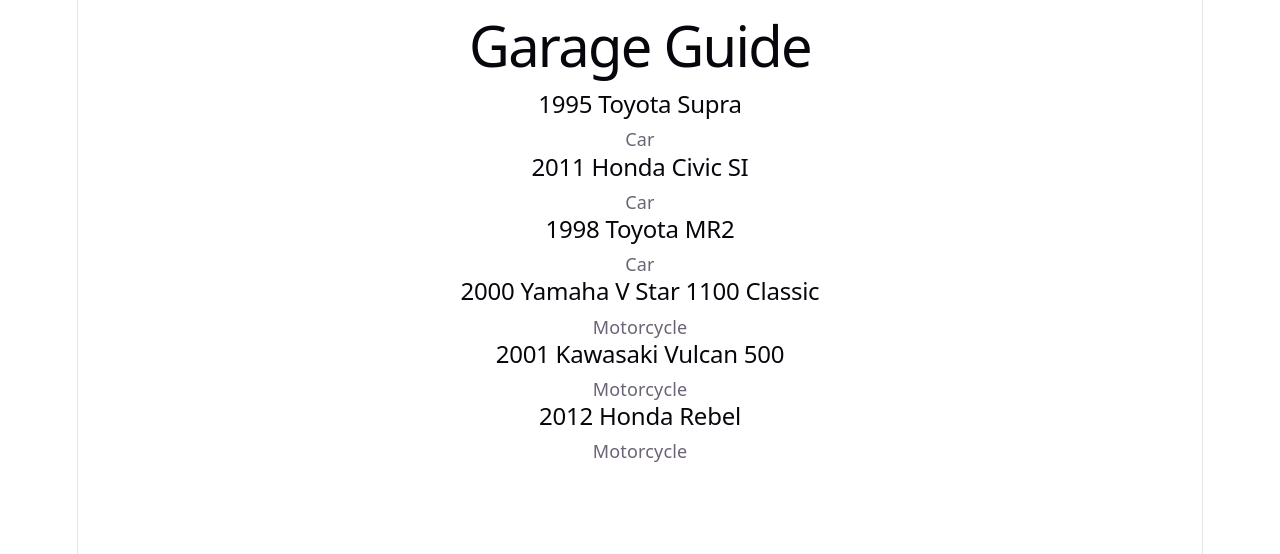
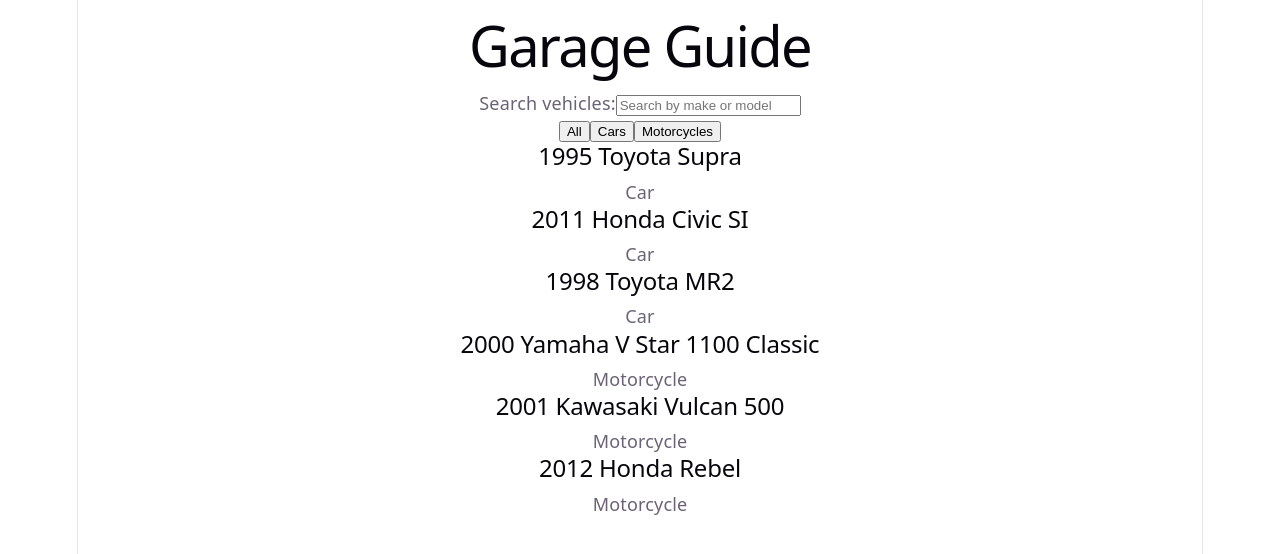
Before and after one commit to mseng12/garage-guide, a React (Vite) app: page / in a window 1280 px wide. Shown: the top 554 px of the page. Built offline with nearby package versions, Linux system fonts and the light colour scheme.

Commit message:
Add vehicle search and type filter

```diff
--- a/src/App.jsx
+++ b/src/App.jsx
@@ -1,15 +1,55 @@
+import { useState } from "react";
 import vehicles from "./data/vehicles";
 import VehicleCard from "./components/VehicleCard";
 
 function App() {
+  const [searchTerm, setSearchTerm] = useState("");
+  const [selectedType, setSelectedType] = useState("All");
+
+const filteredVehicles = vehicles.filter((vehicle) => {
+  const searchText = searchTerm.toLowerCase();
+
+  const matchesSearch =
+    vehicle.make.toLowerCase().includes(searchText) ||
+    vehicle.model.toLowerCase().includes(searchText);
+
+  const matchesType =
+    selectedType === "All" || vehicle.type === selectedType;
+
+  return matchesSearch && matchesType;
+});
+
   return (
     <main>
       <h1>Garage Guide</h1>
 
-      {vehicles.map((vehicle) => (
+      <label htmlFor="vehicleSearch">Search vehicles:</label>
+
+<input
+  id="vehicleSearch"
+  type="text"
+  placeholder="Search by make or model"
+  value={searchTerm}
+  onChange={(event) => setSearchTerm(event.target.value)}
+/>
+    <div>
+  <button onClick={() => setSelectedType("All")}>
+    All
+  </button>
+
+  <button onClick={() => setSelectedType("Car")}>
+    Cars
+  </button>
+
+  <button onClick={() => setSelectedType("Motorcycle")}>
+    Motorcycles
+  </button>
+</div>
+
+      {filteredVehicles.map((vehicle) => (
         <VehicleCard
-        key= {vehicle.id}
-        vehicle={vehicle}
+          key={vehicle.id}
+          vehicle={vehicle}
         />
       ))}
     </main>
```
